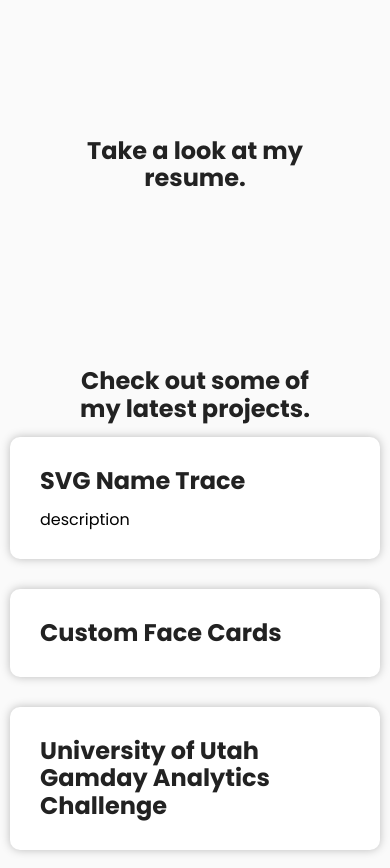
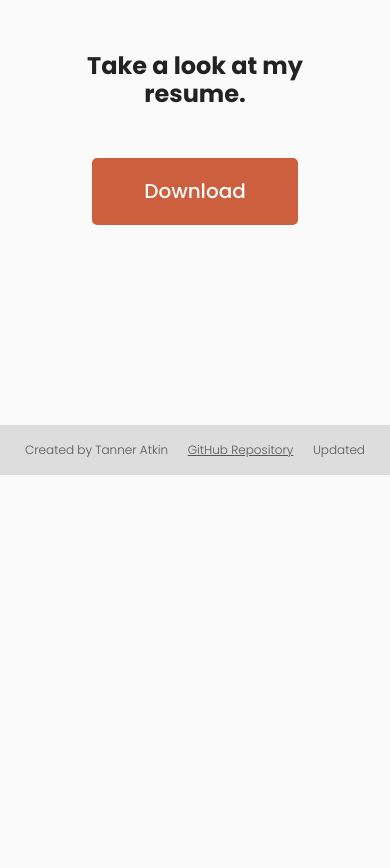
Before and after one commit to tmanatkin/atkin, a plain HTML site: page index.html in a window 390 px wide. Shown: the part 1460-2328 px from the top of the page. After the commit the page ends 1935 px from the top, so only its background shows below. Drawn offline with Linux system fonts and the light colour scheme; no server answers.

Commit message:
resume update. maybe fixed mobile height?

```diff
--- a/assets/styles/style.css
+++ b/assets/styles/style.css
@@ -95,7 +95,7 @@ header img {
   padding: 0;
 }
 
-/* Section */
+/* Sections */
 
 section {
   width: 1300px;
@@ -112,6 +112,23 @@ h2 {
   margin: 0;
 }
 
+section a {
+  font-size: 1.25em;
+  font-weight: 500;
+  margin: 50px 0;
+  text-decoration: none;
+  color: var(--color-offwhite);
+  background-color: var(--color-primary);
+  padding: 20px 50px;
+  border-radius: 5px;
+  border: 2px solid var(--color-primary);
+  transition: background-color 0.3s ease;
+}
+
+section a:hover {
+  background-color: var(--color-offwhite);
+  color: var(--color-primary);
+}
 /* Skills */
 
 #skillContainer {
@@ -150,7 +167,7 @@ h2 {
   background-color: white;
   border-radius: 10px;
   box-shadow: 0px 0px 10px 0px rgba(0, 0, 0, 0.25);
-  transition: height 0.5s ease;
+  /* transition: height 0.5s ease; */
   /* overflow: hidden; */
 }
 
@@ -245,6 +262,7 @@ footer svg {
     flex-direction: column;
     width: 600px;
     min-height: 700px;
+    height: 90vh;
   }
 
   section {
--- a/index.html
+++ b/index.html
@@ -63,32 +63,23 @@
     </div>
   </section>
 
-  <!-- Resume -->
-  <section>
-    <h2>Take a look at my resume.</h2>
-  </section>
-
   <!-- Projects -->
-  <section>
+  <!-- <section>
     <h2>Check out some of my latest projects.</h2>
     <div id="cardContainer">
       <div class="card">
         <h3>SVG Name Trace</h3>
         <p>description</p>
-        <!-- <img src="/assets/images/svg-name-trace.png" alt="SVG Name Trace"> -->
-        <!-- <a href="https://codepen.io/tmanatkin/pen/QWogKbx" target="_blank">SVG Name Trace</a> -->
-      </div>
-      <div class="card">
-        <h3>Custom Face Cards</h3>
-        <!-- <img src="/assets/images/svg-name-trace.png" alt="SVG Name Trace"> -->
-        <!-- <a href="https://codepen.io/tmanatkin/pen/QWogKbx" target="_blank">SVG Name Trace</a> -->
-      </div>
-      <div class="card">
-        <h3>University of Utah Gamday Analytics Challenge</h3>
-        <!-- <img src="/assets/images/svg-name-trace.png" alt="SVG Name Trace"> -->
-        <!-- <a href="https://codepen.io/tmanatkin/pen/QWogKbx" target="_blank">SVG Name Trace</a> -->
+        <img src="/assets/images/svg-name-trace.png" alt="SVG Name Trace">
+        <a href="https://codepen.io/tmanatkin/pen/QWogKbx" target="_blank">SVG Name Trace</a>
       </div>
     </div>
+  </section> -->
+
+  <!-- Resume -->
+  <section>
+    <h2>Take a look at my resume.</h2>
+    <a href="/assets/Tanner Atkin Resume.pdf" target="_blank">Download</a>
   </section>
 
   <!-- Footer -->
```
Also changed, not shown: 1 other file.
